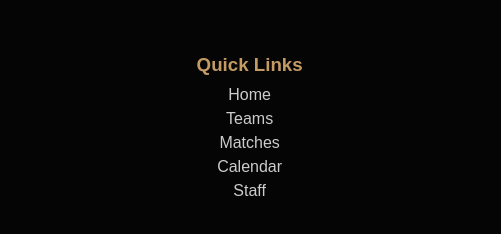
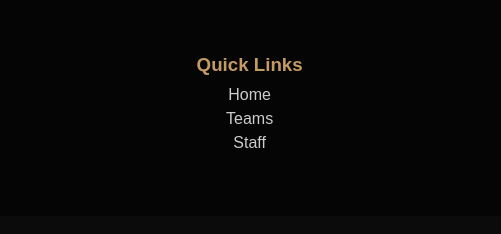
Before and after one commit to Theplayer132/Valhalla-Academy, a plain HTML site: page staff.html in a window 1280 px wide. Shown: the part 1738-1972 px from the top of the page, 503-1004 px from the left. Drawn offline with Linux system fonts and the light colour scheme.

Commit message:
Update staff.html

```diff
--- a/staff.html
+++ b/staff.html
@@ -118,8 +118,6 @@
         <h3>Quick Links</h3>
         <a href="index.html">Home</a>
         <a href="teams.html">Teams</a>
-        <a href="#">Matches</a>
-        <a href="#">Calendar</a>
         <a href="#">Staff</a>
     </div>
 
```
